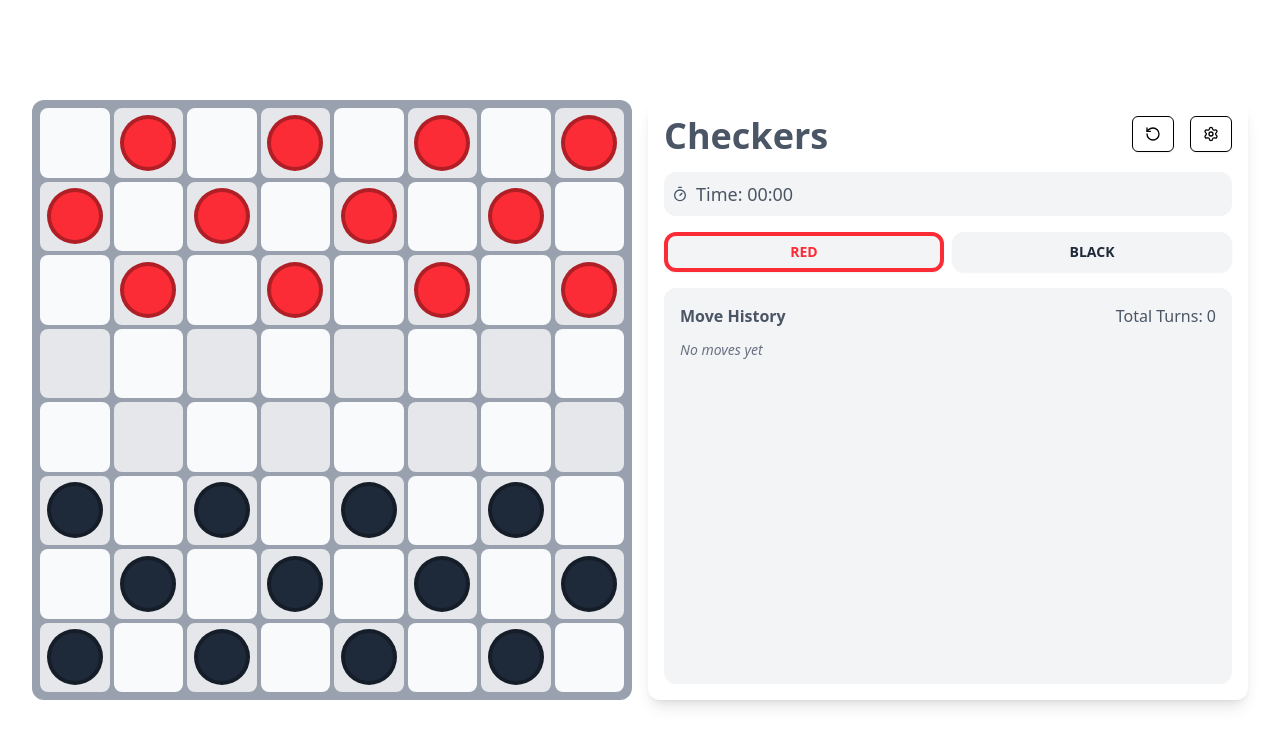
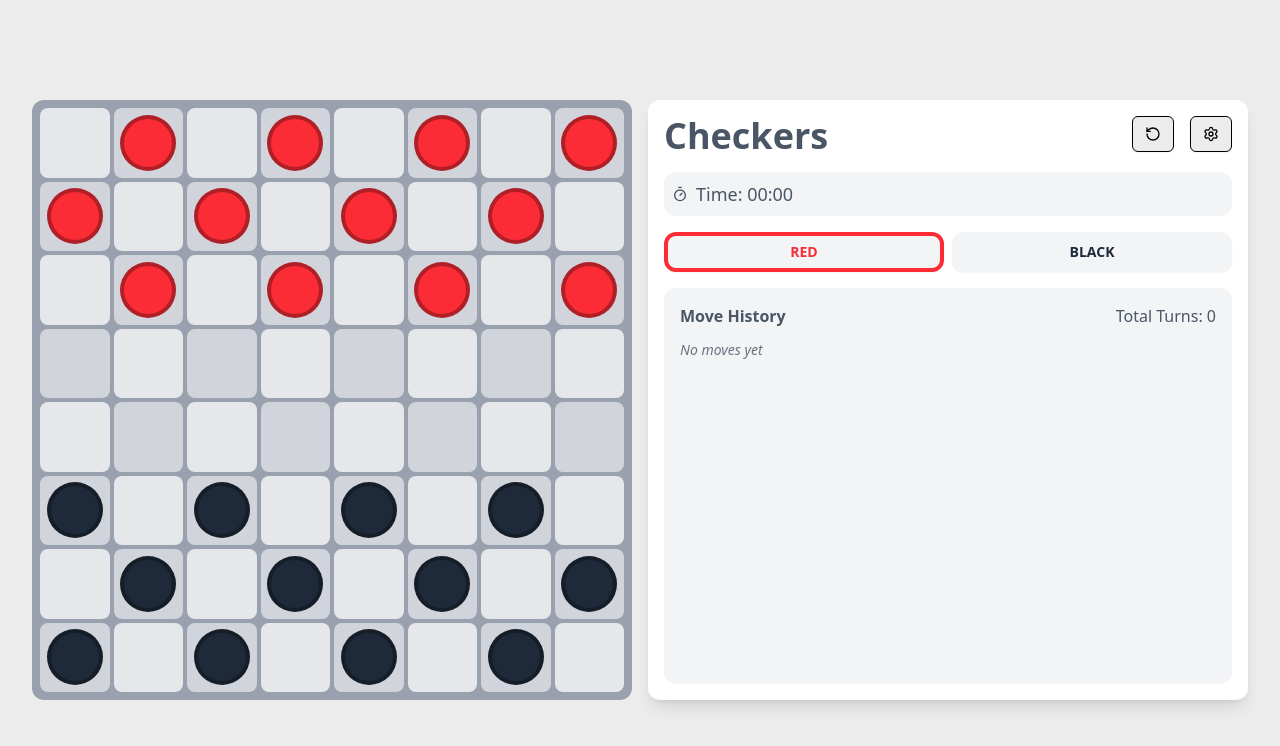
Before and after one commit to chrisknsmn/checkers, a Next.js app: page / in a window 1280 px wide. Shown: the top 746 px of the page. Built offline with nearby package versions, Linux system fonts and the light colour scheme.

Commit message:
tailwind v4 colors

```diff
--- a/app/globals.css
+++ b/app/globals.css
@@ -1,81 +1,71 @@
 @import "tailwindcss";
-@import "tw-animate-css";
 
-:root {
-  --background: oklch(85% 0.0001 270);
-  --foreground: oklch(0.145 0 0);
-  --card: oklch(1 0 0);
-  --card-foreground: oklch(0.145 0 0);
-  --popover: oklch(1 0 0);
-  --popover-foreground: oklch(0.145 0 0);
-  --primary: oklch(0.205 0 0);
-  --primary-foreground: oklch(0.985 0 0);
-  --secondary: oklch(0.97 0 0);
-  --secondary-foreground: oklch(0.205 0 0);
-  --muted: oklch(0.97 0 0);
-  --muted-foreground: oklch(0.556 0 0);
-  --accent: oklch(0.97 0 0);
-  --accent-foreground: oklch(0.205 0 0);
-  --destructive: oklch(0.577 0.245 27.325);
-  --border: oklch(0.922 0 0);
-  --input: oklch(0.922 0 0);
-  --ring: oklch(0.708 0 0);
-  --chart-1: oklch(0.646 0.222 41.116);
-  --chart-2: oklch(0.6 0.118 184.704);
-  --chart-3: oklch(0.398 0.07 227.392);
-  --chart-4: oklch(0.828 0.189 84.429);
-  --chart-5: oklch(0.769 0.188 70.08);
-  --sidebar: oklch(0.985 0 0);
-  --sidebar-foreground: oklch(0.145 0 0);
-  --sidebar-primary: oklch(0.205 0 0);
-  --sidebar-primary-foreground: oklch(0.985 0 0);
-  --sidebar-accent: oklch(0.97 0 0);
-  --sidebar-accent-foreground: oklch(0.205 0 0);
-  --sidebar-border: oklch(0.922 0 0);
-  --sidebar-ring: oklch(0.708 0 0);
-  --radius: 0.5rem;
+@theme {
+  --radius: 0.65rem;
+  --color-background: #ececec;
+  --color-foreground: #0a0a0a;
+  --color-card: #ffffff;
+  --color-card-foreground: #0a0a0a;
+  --color-popover: #ffffff;
+  --color-popover-foreground: #0a0a0a;
+  --color-primary: #171717;
+  --color-primary-foreground: #fafafa;
+  --color-secondary: #f5f5f5;
+  --color-secondary-foreground: #171717;
+  --color-muted: #f5f5f5;
+  --color-muted-foreground: #737373;
+  --color-accent: #f5f5f5;
+  --color-accent-foreground: #171717;
+  --color-destructive: #dc2626;
+  --color-border: #e5e5e5;
+  --color-input: #e5e5e5;
+  --color-ring: #a3a3a3;
+  --color-board-back: #a3a3a3;
+
+  --color-tile: #a3a3a3;
+  --color-tile-light: #e5e7eb;
+  --color-tile-dark: #d1d5db;
 }
 
 :root {
-  --color-background: var(--background);
-  --color-foreground: var(--foreground);
-  --color-board-dark: var(--board-dark);
-  --color-board-light: var(--board-light);
-  --color-checker-red: var(--checker-red);
-  --color-checker-black: var(--checker-black);
-  --color-highlight: var(--highlight);
-  --color-valid-move: var(--valid-move);
-  --color-sidebar-ring: var(--sidebar-ring);
-  --color-sidebar-border: var(--sidebar-border);
-  --color-sidebar-accent-foreground: var(--sidebar-accent-foreground);
-  --color-sidebar-accent: var(--sidebar-accent);
-  --color-sidebar-primary-foreground: var(--sidebar-primary-foreground);
-  --color-sidebar-primary: var(--sidebar-primary);
-  --color-sidebar-foreground: var(--sidebar-foreground);
-  --color-sidebar: var(--sidebar);
-  --color-chart-5: var(--chart-5);
-  --color-chart-4: var(--chart-4);
-  --color-chart-3: var(--chart-3);
-  --color-chart-2: var(--chart-2);
-  --color-chart-1: var(--chart-1);
-  --color-ring: var(--ring);
-  --color-input: var(--input);
-  --color-border: var(--border);
-  --color-destructive: var(--destructive);
-  --color-accent-foreground: var(--accent-foreground);
-  --color-accent: var(--accent);
-  --color-muted-foreground: var(--muted-foreground);
-  --color-muted: var(--muted);
-  --color-secondary-foreground: var(--secondary-foreground);
-  --color-secondary: var(--secondary);
-  --color-primary-foreground: var(--primary-foreground);
-  --color-primary: var(--primary);
-  --color-popover-foreground: var(--popover-foreground);
-  --color-popover: var(--popover);
-  --color-card-foreground: var(--card-foreground);
-  --color-card: var(--card);
-  --radius-sm: calc(var(--radius) - 4px);
-  --radius-md: calc(var(--radius) - 2px);
-  --radius-lg: var(--radius);
-  --radius-xl: calc(var(--radius) + 4px);
+  --radius: 0.65rem;
+  --color-background: #ececec;
+  --color-foreground: #0a0a0a;
+  --color-card: #ffffff;
+  --color-card-foreground: #0a0a0a;
+  --color-popover: #ffffff;
+  --color-popover-foreground: #0a0a0a;
+  --color-primary: #171717;
+  --color-primary-foreground: #fafafa;
+  --color-secondary: #f5f5f5;
+  --color-secondary-foreground: #171717;
+  --color-muted: #f5f5f5;
+  --color-muted-foreground: #737373;
+  --color-accent: #f5f5f5;
+  --color-accent-foreground: #171717;
+  --color-destructive: #dc2626;
+  --color-border: #e5e5e5;
+  --color-input: #e5e5e5;
+  --color-ring: #a3a3a3;
 }
+
+.dark {
+  --color-background: #0a0a0a;
+  --color-foreground: #fafafa;
+  --color-card: #171717;
+  --color-card-foreground: #fafafa;
+  --color-popover: #171717;
+  --color-popover-foreground: #fafafa;
+  --color-primary: #e5e5e5;
+  --color-primary-foreground: #171717;
+  --color-secondary: #262626;
+  --color-secondary-foreground: #fafafa;
+  --color-muted: #262626;
+  --color-muted-foreground: #a3a3a3;
+  --color-accent: #262626;
+  --color-accent-foreground: #fafafa;
+  --color-destructive: #ef4444;
+  --color-border: rgba(255, 255, 255, 0.1);
+  --color-input: rgba(255, 255, 255, 0.15);
+  --color-ring: #737373;
+}
--- a/app/layout.tsx
+++ b/app/layout.tsx
@@ -13,7 +13,7 @@ export default function RootLayout({
 }>) {
   return (
     <html lang="en">
-      <body>{children}</body>
+      <body className="bg-background">{children}</body>
     </html>
   );
 }
--- a/components/Board.tsx
+++ b/components/Board.tsx
@@ -41,7 +41,6 @@ interface DroppableCellProps {
 function DroppableCell({
   id,
   cell,
-  isHovered,
   showHoverMove,
   gameState,
   onCellHover,
@@ -58,12 +57,11 @@ function DroppableCell({
         "relative touch-none select-none",
         {
           // Base colors for all cells
-          "bg-gray-50": !cell.isDark,
-          "bg-gray-200": cell.isDark,
+          "bg-tile-light": !cell.isDark,
+          "bg-tile-dark": cell.isDark,
           // Override with special states
           "bg-green-200": showHoverMove && !cell.checker,
           "bg-green-500": isOver && showHoverMove,
-          "bg-blue-200": isHovered && !showHoverMove,
         }
       )}
       onMouseEnter={() => onCellHover(cell.position)}
@@ -99,10 +97,7 @@ function DroppableCell({
       {(cell.isValidMove || showHoverMove) && !cell.checker && (
         <div
           className={cn(
-            "w-4 h-4 bg-green-400 rounded-full opacity-80 transition-all duration-150",
-            {
-              "w-4 h-4 bg-green-400 opacity-100": isHovered || isOver,
-            }
+            "w-4 h-4 bg-green-400 rounded-full opacity-80 transition-all duration-150"
           )}
         />
       )}
```
